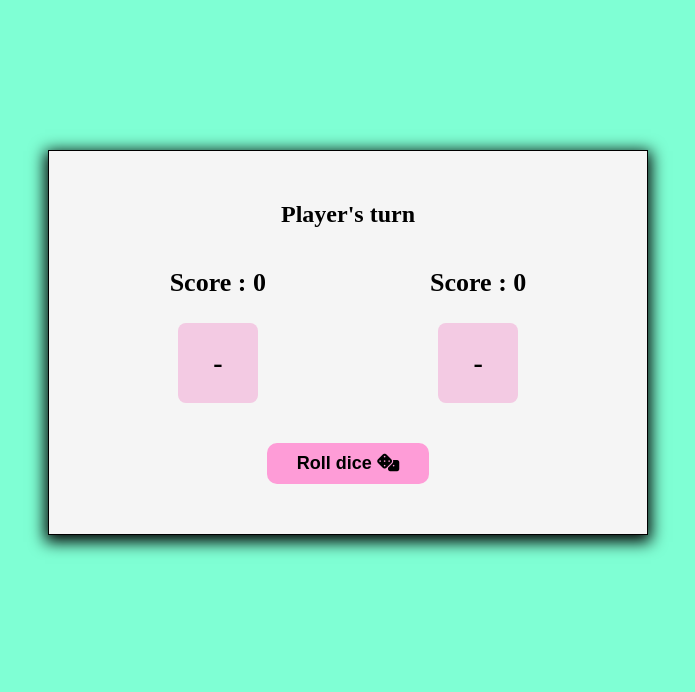
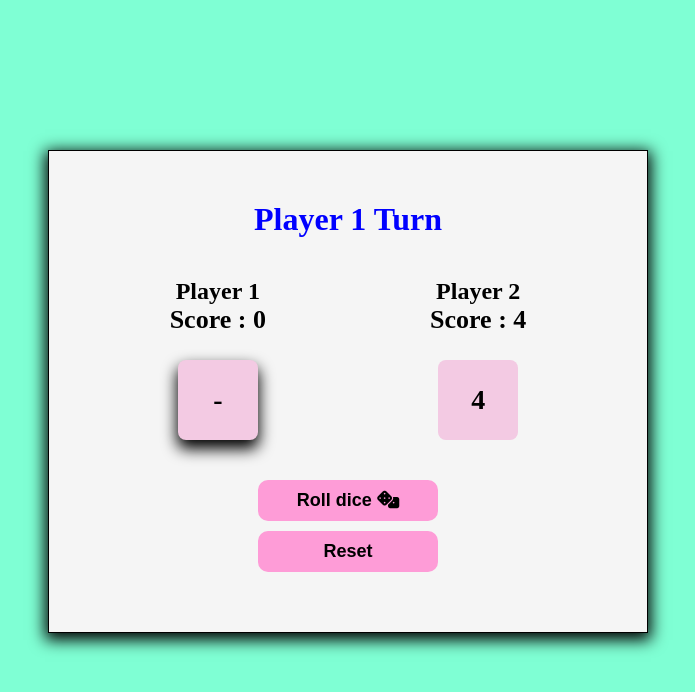
Before and after one commit to eduard15x/Dice-Game, a plain HTML site: page index.html in a window 1280 px wide. Both pictures are taken after a click on the button "Roll dice". Shown: the whole page, without its empty margins (292-987 px from the left). Drawn offline with Linux system fonts and the light colour scheme.

Commit message:
update project, finished project!

```diff
--- a/index.html
+++ b/index.html
@@ -13,21 +13,24 @@
 
 
     <div class="dice-game-box">
-        <h2 id="player-turn"> Player's turn </h2>
+        <h1 id="player-turn"> Player's turn </h1>
         <div class="tabel-players">
 
             <div class="tabel-col">
-                <h4 class="score-p" id="score-player1"> Score : 0</h4>
+                <h2 class="">Player 1</h2>
+                <h3 class="score-p"> Score : <span id="score-player1"> 0 </span> </h3>
                 <p class="result-box" id="result-player1"> - </p>
             </div>
 
             <div class="tabel-col">
-                <h4 class="score-p" id="score-player2"> Score : 0</h4>
+                <h2>Player 2</h2>
+                <h3 class="score-p"> Score : <span id="score-player2"> 0 </span> </h3>
                 <p class="result-box" id="result-player2"> - </p>
             </div>
         </div>
 
         <button id="btn-roll"> Roll dice <span id="dice-icon"> <i class="fa-solid fa-dice"></i> </span> </button>
+        <button id="reset-game"> Reset </button>
     </div>
 
 
--- a/script.js
+++ b/script.js
@@ -0,0 +1,86 @@
+//variables for game
+
+let scorePlayer1 = 0
+let scorePlayer2 = 0
+let rollTurnPlayer1;
+let rollTurnPlayer2;
+
+//giving index a random number between 1 or 2 because we need the game to be fair!!!
+let index =  Math.floor(Math.random() * 2 ) +1
+let randomDice;
+
+//store the references to the DOM nodes
+let playerTurnTitle = document.querySelector('#player-turn')
+let scoreboardPlayer1 = document.querySelector('#score-player1')
+let scoreboardPlayer2 = document.querySelector('#score-player2')
+let resultBoxPlayer1 = document.querySelector('#result-player1')
+let resultBoxPlayer2 = document.querySelector('#result-player2')
+const btnRoll = document.querySelector('#btn-roll')
+const btnReset = document.querySelector('#reset-game')
+
+
+
+
+function checkPlayerTurn() {
+    index++
+    if ( index % 2 === 0) { //turn for player 1 will be when index is an even nr
+        rollTurnPlayer1 = true
+        rollTurnPlayer2 = false
+        resultBoxPlayer1.classList.add('active')
+        resultBoxPlayer2.classList.remove('active')
+        playerTurnTitle.textContent = 'Player 1 Turn'
+
+    } else { //turn for player 2 will be when index is an odd nr
+        rollTurnPlayer1 = false
+        rollTurnPlayer2 = true
+        resultBoxPlayer1.classList.remove('active')
+        resultBoxPlayer2.classList.add('active')
+        playerTurnTitle.textContent = 'Player 2 Turn'
+    }
+}
+
+
+
+
+//role dice
+btnRoll.addEventListener('click', () => {
+    btnReset.style.display = 'block'
+    randomDice = Math.floor(Math.random() * 6) + 1
+
+    if ( rollTurnPlayer1 === true ) {
+        resultBoxPlayer1.textContent = randomDice
+        scorePlayer1 += randomDice
+        scoreboardPlayer1.textContent = scorePlayer1
+    } else {
+        resultBoxPlayer2.textContent = randomDice
+        scorePlayer2 += randomDice
+        scoreboardPlayer2.textContent = scorePlayer2
+    }
+    checkPlayerTurn()
+
+    if ( scorePlayer1 >= 20) {
+        playerTurnTitle.textContent = 'Player 1 HAS WON 🎉'
+        btnRoll.style.display = 'none'
+    } else if ( scorePlayer2 >= 20) {
+        playerTurnTitle.textContent = 'Player 2 HAS WON 🎉'
+        btnRoll.style.display = 'none'
+    }
+})
+
+
+//reset game
+btnReset.addEventListener('click', () => {
+    btnRoll.style.display = 'block'
+    index = Math.floor(Math.random() * 2 ) +1
+    btnReset.style.display = 'none'
+    checkPlayerTurn()
+    scorePlayer1 = 0
+    scorePlayer2 = 0
+    scoreboardPlayer1.textContent = 0
+    scoreboardPlayer2.textContent = 0
+    resultBoxPlayer1.textContent = '-'
+    resultBoxPlayer2.textContent = '-'
+})
+
+
+checkPlayerTurn()
--- a/style.css
+++ b/style.css
@@ -79,15 +79,26 @@ body {
     border-radius: 8px;
 }
 
-.shadow-box {
+.active {
     box-shadow: 0px 8px 15px 1px black;
 }
 
-#btn-roll {
+#btn-roll, #reset-game {
     background-color: #fe9cd7;
     font-size: 18px;
     font-weight: bold;
     border: none;
     border-radius: 10px ;
-    padding: 10px 30px;
+    padding: 10px 0px;
+    cursor: pointer;
+    margin-bottom: 10px;
+    width: 180px;
 }
+
+#reset-game {
+    display: none;
+}
+
+#btn-roll:hover, #reset-game:hover {
+    background-color: #c599b4;
+}
```
